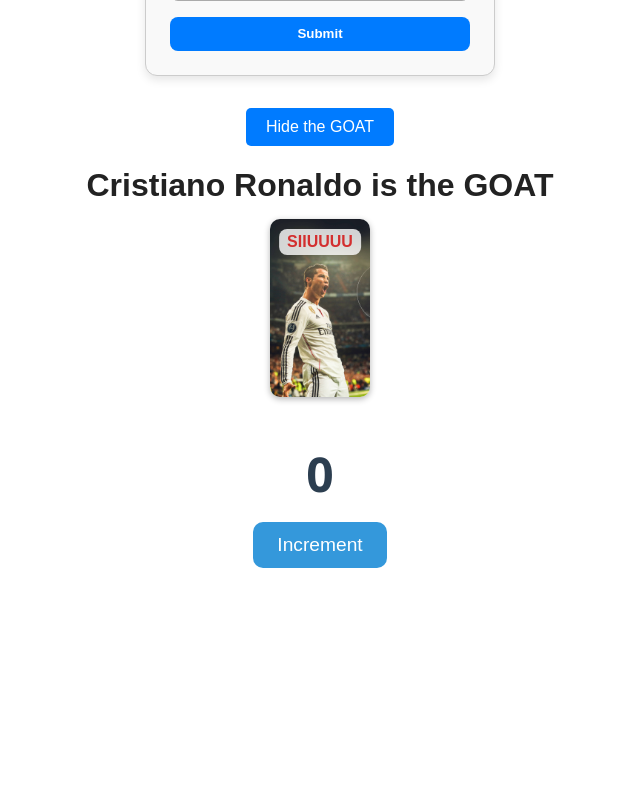
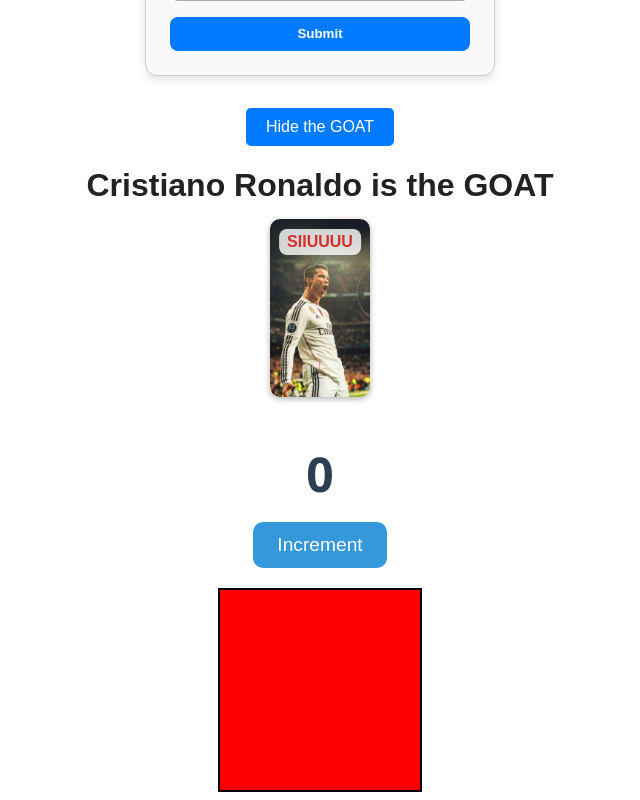
Before and after one commit to Fernando-Herrero/react-events, a React (Vite) app: page / in a window 1280 px wide. Shown: the part 565-1365 px from the top of the page, without its empty margins (320-960 px from the left). Before the commit the page ends 1141 px from the top, so only its background shows below. Built offline with nearby package versions, Linux system fonts and the light colour scheme.

Commit message:
feat(HoverBox): create hover modify component

```diff
--- a/src/App.jsx
+++ b/src/App.jsx
@@ -1,6 +1,7 @@
 import "./App.css";
 import { CountClicks } from "./components/CountClicks/CountClicks";
 import { DoubleClickCounter } from "./components/DoubleClickCounter/DoubleClickCounter";
+import { HoverBox } from "./components/HoverBox/HoverBox";
 import { LoginForm } from "./components/LoginForm/LoginForm";
 import { MirrorInput } from "./components/MirrorInput/MirrorInput";
 import { ToggleText } from "./components/ToggleText/ToggleText";
@@ -13,6 +14,7 @@
       <LoginForm />
       <ToggleText />
       <DoubleClickCounter />
+      <HoverBox />
 		</>
 	);
 }
--- /dev/null
+++ b/src/components/HoverBox/HoverBox.css
@@ -0,0 +1,13 @@
+.box-color {
+	width: 200px;
+	height: 200px;
+	background-color: red;
+	transition: background-color 0.3s ease;
+	border: 2px solid black;
+	margin: 20px auto 0 auto;
+	cursor: crosshair;
+}
+
+.box-color.hovered {
+	background-color: purple;
+}
--- /dev/null
+++ b/src/components/HoverBox/HoverBox.jsx
@@ -0,0 +1,14 @@
+import { useState } from "react";
+import "./HoverBox.css";
+
+export const HoverBox = () => {
+	const handleMouseEnter = (event) => {
+		event.target.classList.add("hovered");
+	};
+
+	const handleMouseLeave = (event) => {
+		event.target.classList.remove("hovered");
+	};
+
+	return <div className="box-color" onMouseEnter={handleMouseEnter} onMouseLeave={handleMouseLeave}></div>;
+};
```
